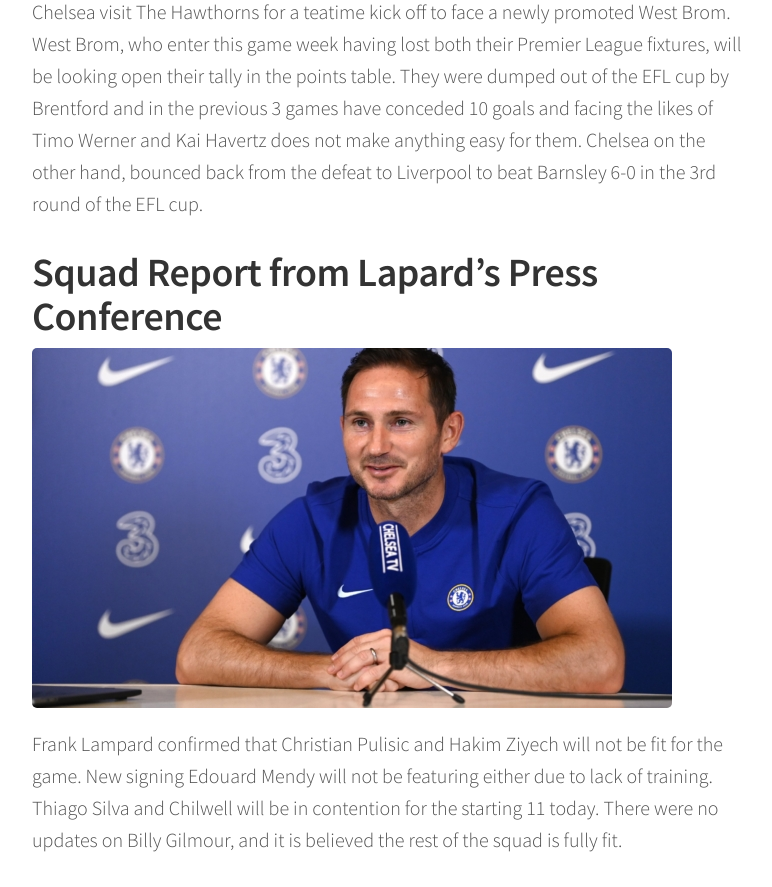
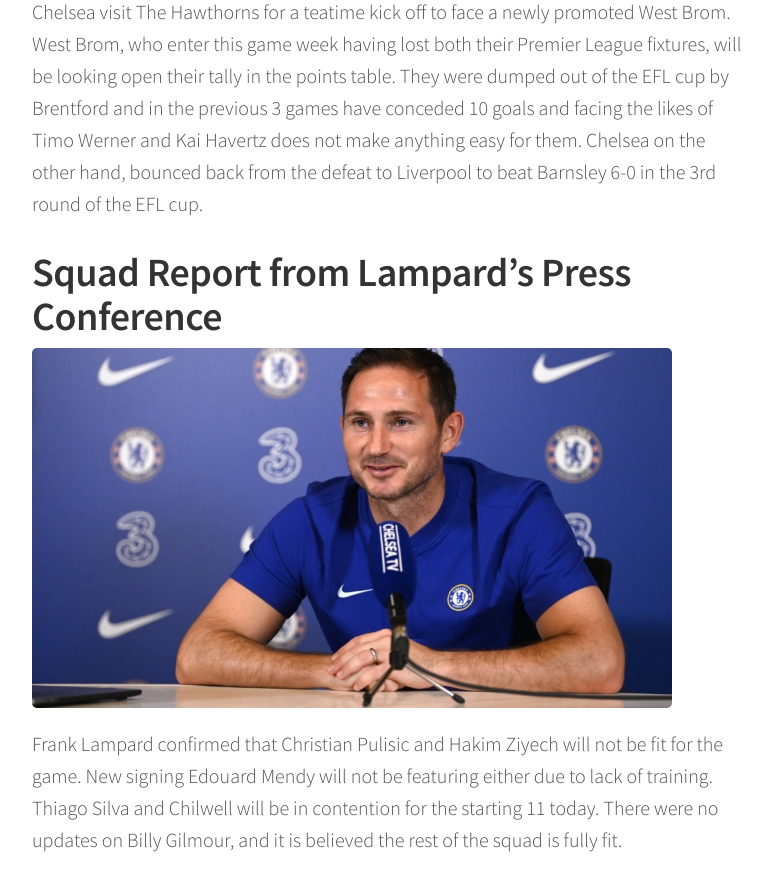
Before and after one commit to chelseafcindia/blog, a Jekyll site: the page built from _posts/2020-09-26-west-bromwich-albion-vs-chelsea-preview.markdown, in a window 1280 px wide and 900 px high, scrolled down 556 px, cut to the strip 13-900 px from the top of the window. Shown: the whole strip, without its empty margins (248-1020 px from the left). Built offline with Jekyll 4.4.1, drawn with Linux system fonts in a browser that asks for light colours; comment, search, counter and statistics services are not loaded.

Commit message:
Updated West Bromwich Albion Vs Chelsea Preview

```diff
--- a/_posts/2020-09-26-west-bromwich-albion-vs-chelsea-preview.markdown
+++ b/_posts/2020-09-26-west-bromwich-albion-vs-chelsea-preview.markdown
@@ -27,7 +27,7 @@
 
 Chelsea visit The Hawthorns for a teatime kick off to face a newly promoted West Brom. West Brom, who enter this game week having lost both their Premier League fixtures, will be looking open their tally in the points table. They were dumped out of the EFL cup by Brentford and in the previous 3 games have conceded 10 goals and facing the likes of Timo Werner and Kai Havertz does not make anything easy for them. Chelsea on the other hand, bounced back from the defeat to Liverpool to beat Barnsley 6-0 in the 3rd round of the EFL cup.
 
-# Squad Report from Lapard's Press Conference
+# Squad Report from Lampard's Press Conference
 
 ![PRI_164140075-640x360.jpg](/uploads/PRI_164140075-640x360.jpg)
 
```
